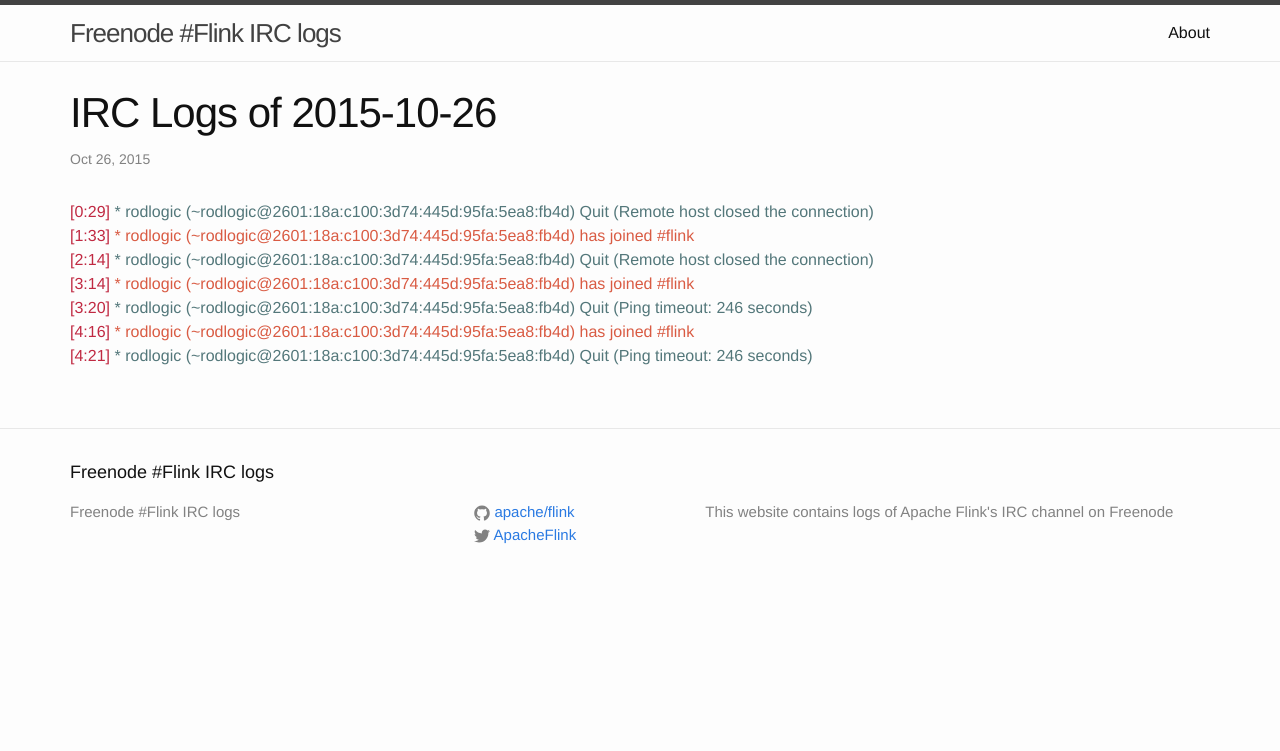
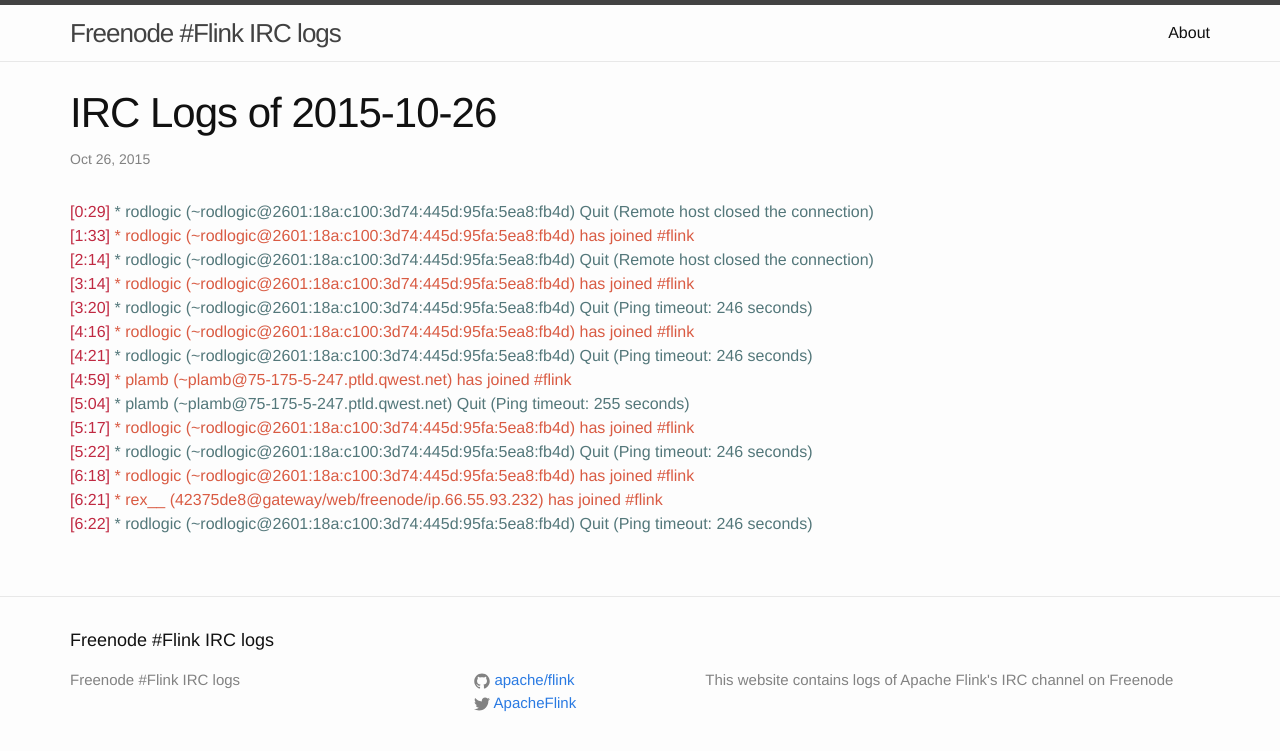
Before and after one commit to flink-irc-logs/flink-irc-logs.github.io, a Jekyll site: the page built from _posts/2015-10-26-logs.markdown, in a window 1280 px wide. Shown: the top 751 px of the page. Built offline with Jekyll 4.4.1, drawn with Linux system fonts in a browser that asks for light colours.

Commit message:
Update of the logs on Mon Oct 26 06:29:15 CET 2015

```diff
--- a/_posts/2015-10-26-logs.markdown
+++ b/_posts/2015-10-26-logs.markdown
@@ -11,3 +11,10 @@
 <span class="irc-date">[3:20]</span> <span class="irc-navy">* rodlogic (~rodlogic@2601:18a:c100:3d74:445d:95fa:5ea8:fb4d) Quit (Ping timeout: 246 seconds)</span><br />
 <span class="irc-date">[4:16]</span> <span class="irc-green">* rodlogic (~rodlogic@2601:18a:c100:3d74:445d:95fa:5ea8:fb4d) has joined #flink</span><br />
 <span class="irc-date">[4:21]</span> <span class="irc-navy">* rodlogic (~rodlogic@2601:18a:c100:3d74:445d:95fa:5ea8:fb4d) Quit (Ping timeout: 246 seconds)</span><br />
+<span class="irc-date">[4:59]</span> <span class="irc-green">* plamb (~plamb@75-175-5-247.ptld.qwest.net) has joined #flink</span><br />
+<span class="irc-date">[5:04]</span> <span class="irc-navy">* plamb (~plamb@75-175-5-247.ptld.qwest.net) Quit (Ping timeout: 255 seconds)</span><br />
+<span class="irc-date">[5:17]</span> <span class="irc-green">* rodlogic (~rodlogic@2601:18a:c100:3d74:445d:95fa:5ea8:fb4d) has joined #flink</span><br />
+<span class="irc-date">[5:22]</span> <span class="irc-navy">* rodlogic (~rodlogic@2601:18a:c100:3d74:445d:95fa:5ea8:fb4d) Quit (Ping timeout: 246 seconds)</span><br />
+<span class="irc-date">[6:18]</span> <span class="irc-green">* rodlogic (~rodlogic@2601:18a:c100:3d74:445d:95fa:5ea8:fb4d) has joined #flink</span><br />
+<span class="irc-date">[6:21]</span> <span class="irc-green">* rex__ (42375de8@gateway/web/freenode/ip.66.55.93.232) has joined #flink</span><br />
+<span class="irc-date">[6:22]</span> <span class="irc-navy">* rodlogic (~rodlogic@2601:18a:c100:3d74:445d:95fa:5ea8:fb4d) Quit (Ping timeout: 246 seconds)</span><br />
```
